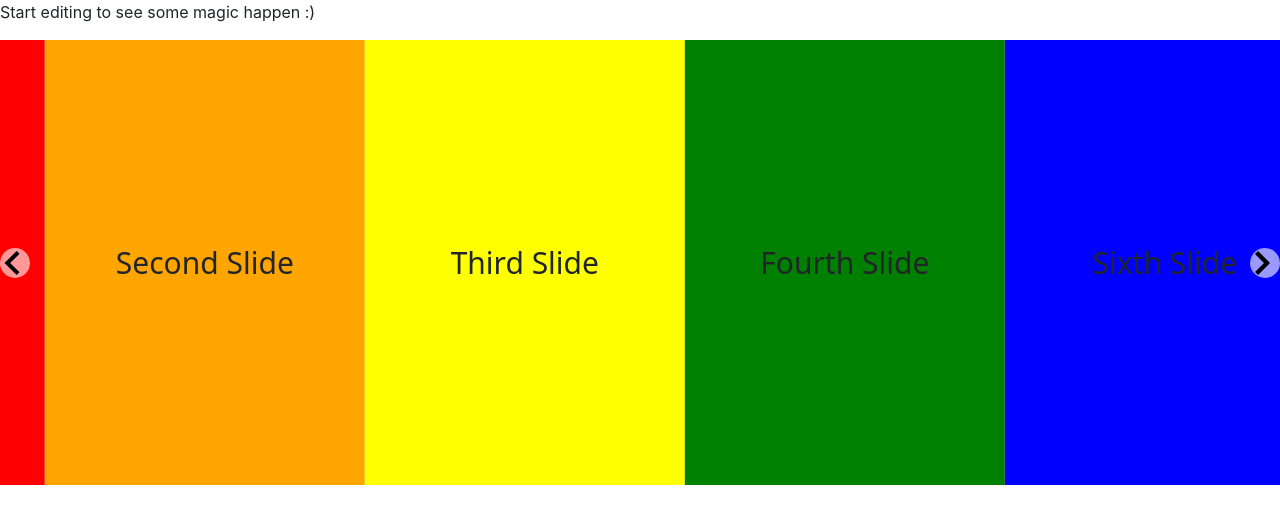
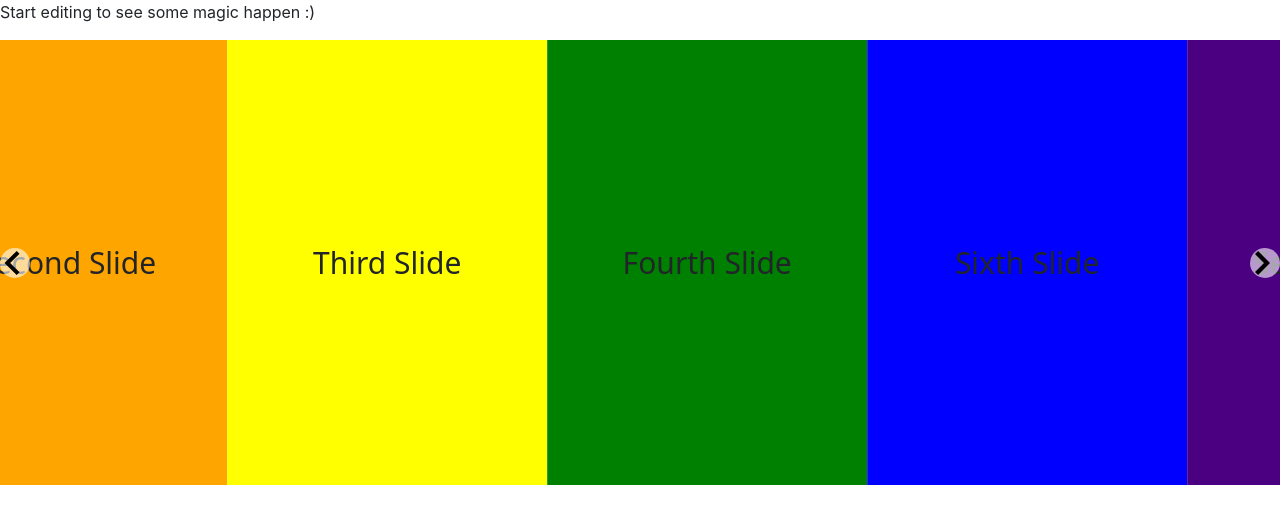
Before and after one commit to gunesh/react-coding, a React (Create React App) app: page / in a window 1280 px wide. Shown: the top 524 px of the page. Built offline with nearby package versions, Linux system fonts and the light colour scheme.

Commit message:
1 file modified

```diff
--- a/src/Components/imageSlider.js
+++ b/src/Components/imageSlider.js
@@ -5,7 +5,7 @@ import 'react-slideshow-image/dist/styles.css';
 const Example = () => {
   return (
     <div>
-      <Slide slidesToScroll={2} slidesToShow={4} indicators={false}>
+      <Slide slidesToScroll={4} slidesToShow={4} indicators={false}>
         <div
           style={{
             textAlign: 'center',
```
